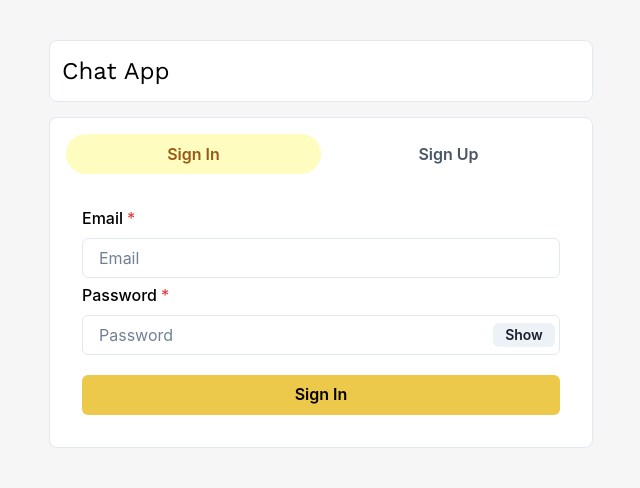
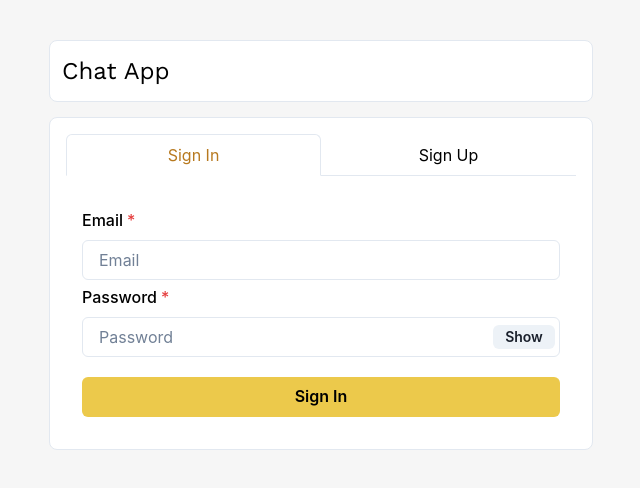
Before and after one commit to abubakar471/chat-module-socketio, a React (Create React App) app in the folder frontend/: page / in a window 1280 px wide. Shown: the top 488 px of the page, without its empty margins (319-959 px from the left). Built offline with nearby package versions, Linux system fonts and the light colour scheme; no server answers.

Commit message:
tabs changed

```diff
--- a/frontend/src/pages/home/HomePage.jsx
+++ b/frontend/src/pages/home/HomePage.jsx
@@ -25,7 +25,7 @@ const HomePage = () => {
                 </Box>
 
                 <Box bg="white" w="100%" p={4} borderRadius="lg" borderWidth="1px" color="black">
-                    <Tabs variant='soft-rounded' colorScheme='yellow'>
+                    <Tabs isFitted variant='enclosed' colorScheme='yellow'>
                         <TabList mb={"1em"}>
                             <Tab width={"50%"}>Sign In</Tab>
                             <Tab width={"50%"}>Sign Up</Tab>
```
